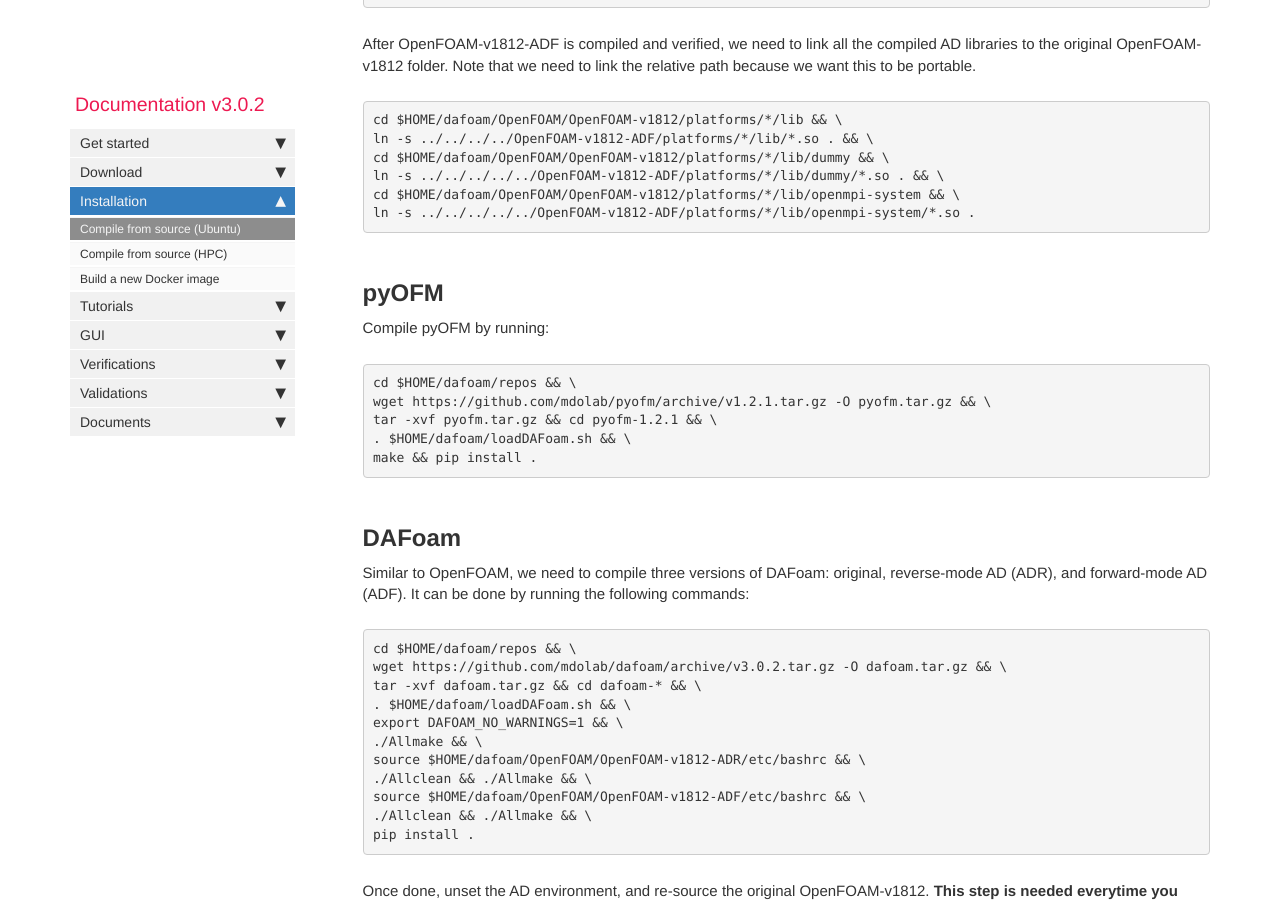
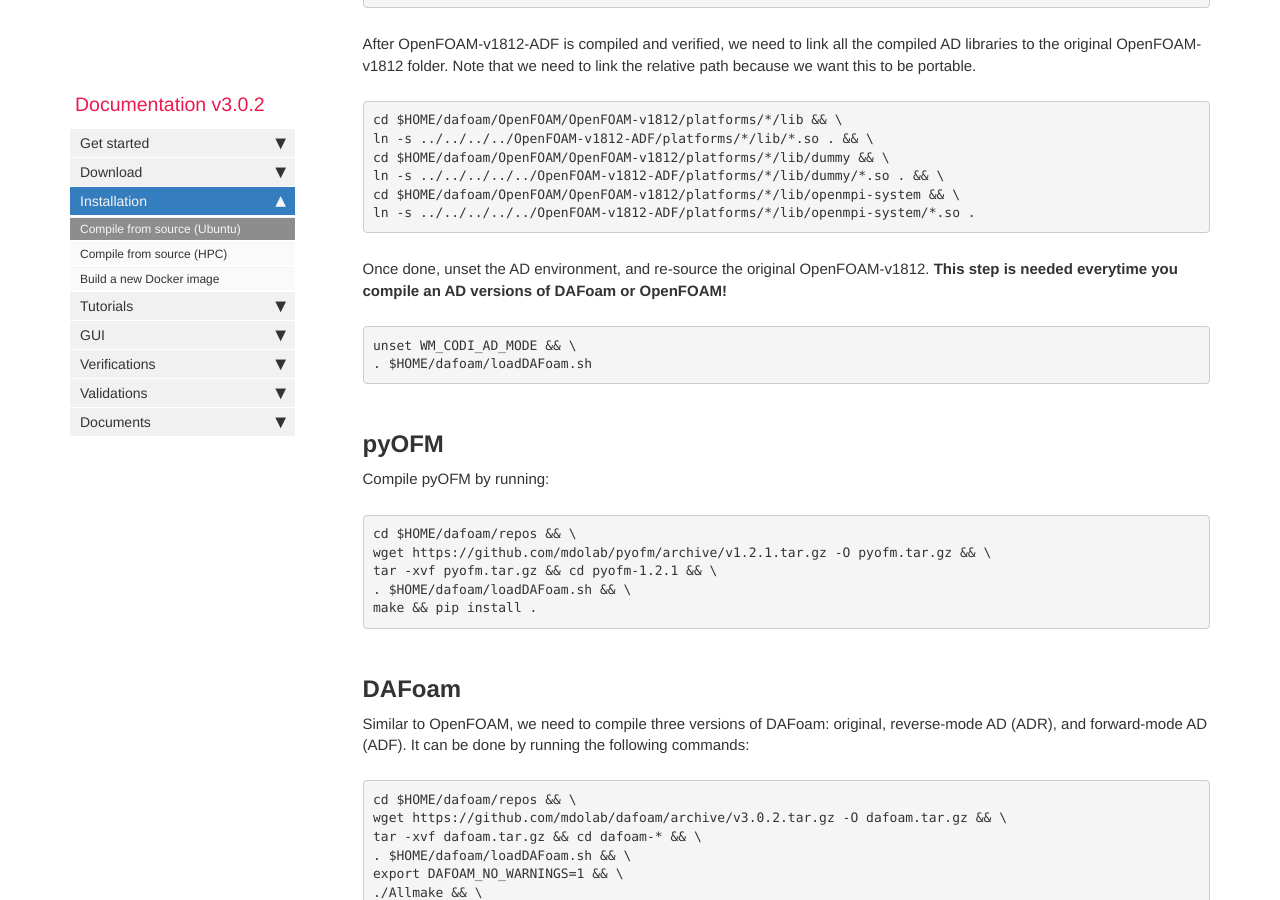
Before and after one commit to DAFoam/DAFoam.github.io, a Jekyll site: the page built from pages/mydoc/mydoc_installation_source.md, in a window 1280 px wide and 900 px high, scrolled down 7738 px. Built offline with Jekyll 4.4.1, drawn with Linux system fonts in a browser that asks for light colours; comment, search, counter and statistics services are not loaded.

Commit message:
content update

```diff
--- a/pages/mydoc/mydoc_installation_source.md
+++ b/pages/mydoc/mydoc_installation_source.md
@@ -353,6 +353,13 @@ cd $HOME/dafoam/OpenFOAM/OpenFOAM-v1812/platforms/*/lib/openmpi-system && \
 ln -s ../../../../../OpenFOAM-v1812-ADF/platforms/*/lib/openmpi-system/*.so .
 </pre>
 
+Once done, unset the AD environment, and re-source the original OpenFOAM-v1812. **This step is needed everytime you compile an AD versions of DAFoam or OpenFOAM!**
+
+<pre>
+unset WM_CODI_AD_MODE && \
+. $HOME/dafoam/loadDAFoam.sh
+</pre>
+
 ## **pyOFM**
 
 Compile pyOFM by running:
```
